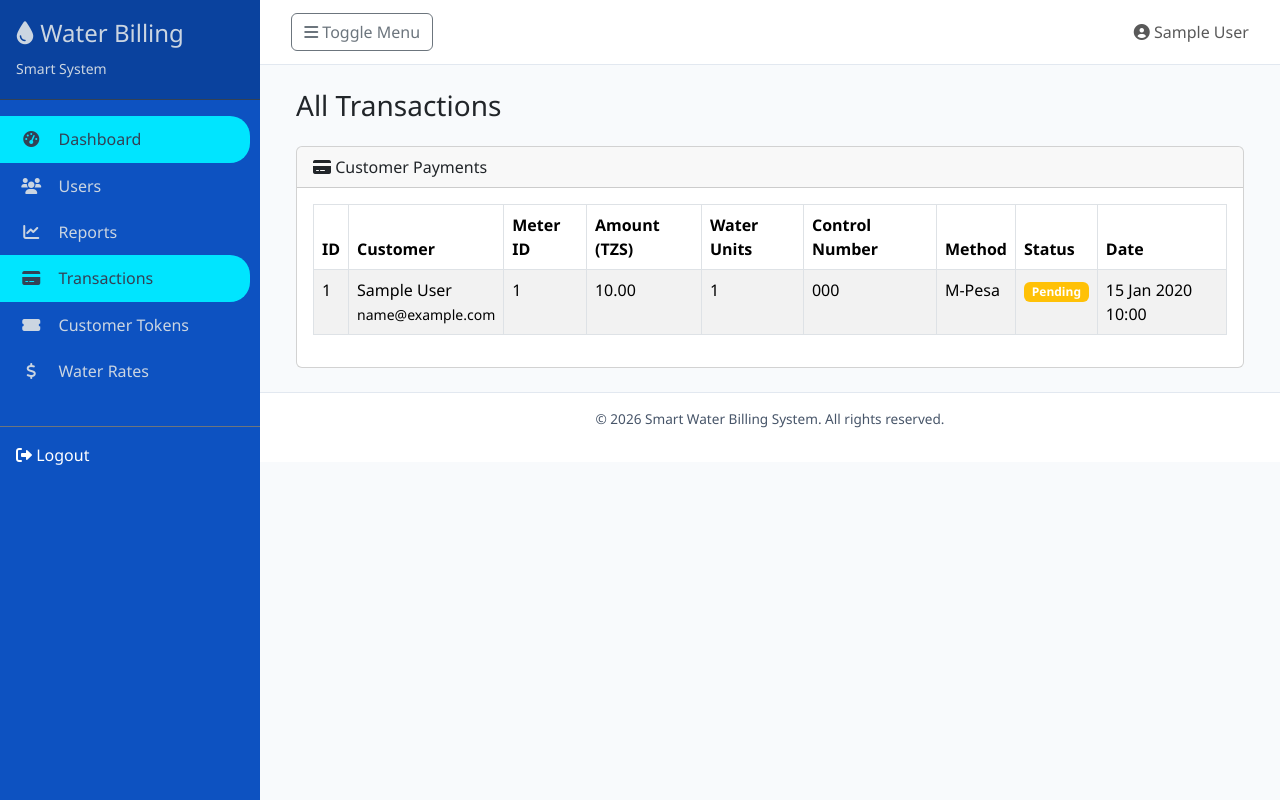
After one commit to Gemstony/smart-water-billing, a PHP site: page /smart-water-billing/admin/transactions in a window 1280 px wide. The commit adds this page. Run offline with PHP 8.4, Linux system fonts and the light colour scheme; the visitor is signed in with stand-in values (Sample User, id 1); tables that the repository leaves empty or names only in its code hold one stand-in row (values such as "Sample post"); some libraries are stand-ins or nearby versions.

Commit message:
In admin panel i have implemented a Transactions management page so that admin can monitor them

```diff
--- a/index.php
+++ b/index.php
@@ -82,6 +82,21 @@ switch ($request) {
         $auth->logout();
         header('Location: /smart-water-billing/login');
         break;
+
+    case '/admin/transactions':
+        $auth->requireAdmin();
+        require_once __DIR__ . '/views/admin/transactions.php';
+        break;
+
+    case '/admin/customer-tokens':
+        $auth->requireAdmin();
+        require_once __DIR__ . '/views/admin/customer_tokens.php';
+        break;
+
+    case '/admin/rates':
+        $auth->requireAdmin();
+        require_once __DIR__ . '/views/admin/rates.php';
+        break;
     default:
         http_response_code(404);
         echo 'Page not found';
--- /dev/null
+++ b/views/admin/transactions.php
@@ -0,0 +1,72 @@
+<?php
+require_once __DIR__ . '/../../includes/config.php';
+require_once __DIR__ . '/../../models/Transaction.php';
+
+if (!isset($_SESSION['user_id']) || $_SESSION['user_role'] !== 'admin') {
+    header('Location: /smart-water-billing/login');
+    exit;
+}
+
+$transactionModel = new Transaction($pdo);
+$transactions = $transactionModel->getAll();
+
+$pageTitle = 'All Transactions';
+require_once __DIR__ . '/../layout/header.php';
+?>
+
+<div class="container-fluid">
+    <div class="row">
+        <div class="col-12">
+            <h1 class="h3 mb-4">All Transactions</h1>
+            <div class="card">
+                <div class="card-header">
+                    <i class="fas fa-credit-card"></i> Customer Payments
+                </div>
+                <div class="card-body">
+                    <?php if (count($transactions) > 0): ?>
+                        <div class="table-responsive">
+                            <table class="table table-bordered table-striped">
+                                <thead>
+                                    <tr>
+                                        <th>ID</th>
+                                        <th>Customer</th>
+                                        <th>Meter ID</th>
+                                        <th>Amount (TZS)</th>
+                                        <th>Water Units</th>
+                                        <th>Control Number</th>
+                                        <th>Method</th>
+                                        <th>Status</th>
+                                        <th>Date</th>
+                                    </tr>
+                                </thead>
+                                <tbody>
+                                    <?php foreach ($transactions as $tx): ?>
+                                        <tr>
+                                            <td><?= $tx['transaction_id'] ?></td>
+                                            <td><?= htmlspecialchars($tx['full_name']) ?><br><small><?= htmlspecialchars($tx['email']) ?></small></td>
+                                            <td><?= htmlspecialchars($tx['meter_id'] ?? '—') ?></td>
+                                            <td><?= number_format($tx['amount'], 2) ?></td>
+                                            <td><?= $tx['water_units'] ?></td>
+                                            <td><?= htmlspecialchars($tx['control_number']) ?></td>
+                                            <td><?= $tx['payment_method'] ?></td>
+                                            <td>
+                                                <span class="badge bg-<?= $tx['status'] === 'completed' ? 'success' : ($tx['status'] === 'pending' ? 'warning' : 'danger') ?>">
+                                                    <?= ucfirst($tx['status']) ?>
+                                                </span>
+                                            </td>
+                                            <td><?= date('d M Y H:i', strtotime($tx['created_at'])) ?></td>
+                                        </tr>
+                                    <?php endforeach; ?>
+                                </tbody>
+                            </table>
+                        </div>
+                    <?php else: ?>
+                        <p class="text-muted">No transactions found.</p>
+                    <?php endif; ?>
+                </div>
+            </div>
+        </div>
+    </div>
+</div>
+
+<?php require_once __DIR__ . '/../layout/footer.php'; ?>
--- a/views/layout/header.php
+++ b/views/layout/header.php
@@ -12,6 +12,7 @@ $userRole = $_SESSION['user_role'] ?? 'guest'; // 'admin' or 'customer'
 ?>
 <!DOCTYPE html>
 <html lang="en">
+
 <head>
     <meta charset="UTF-8">
     <meta name="viewport" content="width=device-width, initial-scale=1.0, shrink-to-fit=no">
@@ -22,6 +23,7 @@ $userRole = $_SESSION['user_role'] ?? 'guest'; // 'admin' or 'customer'
     <!-- Custom style -->
     <link rel="stylesheet" href="<?= BASE_URL ?? '' ?>assets/css/style.css">
 </head>
+
 <body>
     <div class="wrapper">
         <!-- Sidebar -->
@@ -45,6 +47,21 @@ $userRole = $_SESSION['user_role'] ?? 'guest'; // 'admin' or 'customer'
                     <li>
                         <a href="reports">
                             <i class="fas fa-chart-line"></i> Reports
+                        </a>
+                    </li>
+                    <li>
+                        <a href="/smart-water-billing/admin/transactions">
+                            <i class="fas fa-credit-card"></i> Transactions
+                        </a>
+                    </li>
+                    <li>
+                        <a href="/smart-water-billing/admin/customer-tokens">
+                            <i class="fas fa-ticket-alt"></i> Customer Tokens
+                        </a>
+                    </li>
+                    <li>
+                        <a href="/smart-water-billing/admin/rates">
+                            <i class="fas fa-dollar-sign"></i> Water Rates
                         </a>
                     </li>
                 <?php elseif ($userRole === 'customer'): ?>
```
Also changed, not shown: models/Token.php (+15 -0 lines). Lines whose indentation alone changed are shown as unchanged.
